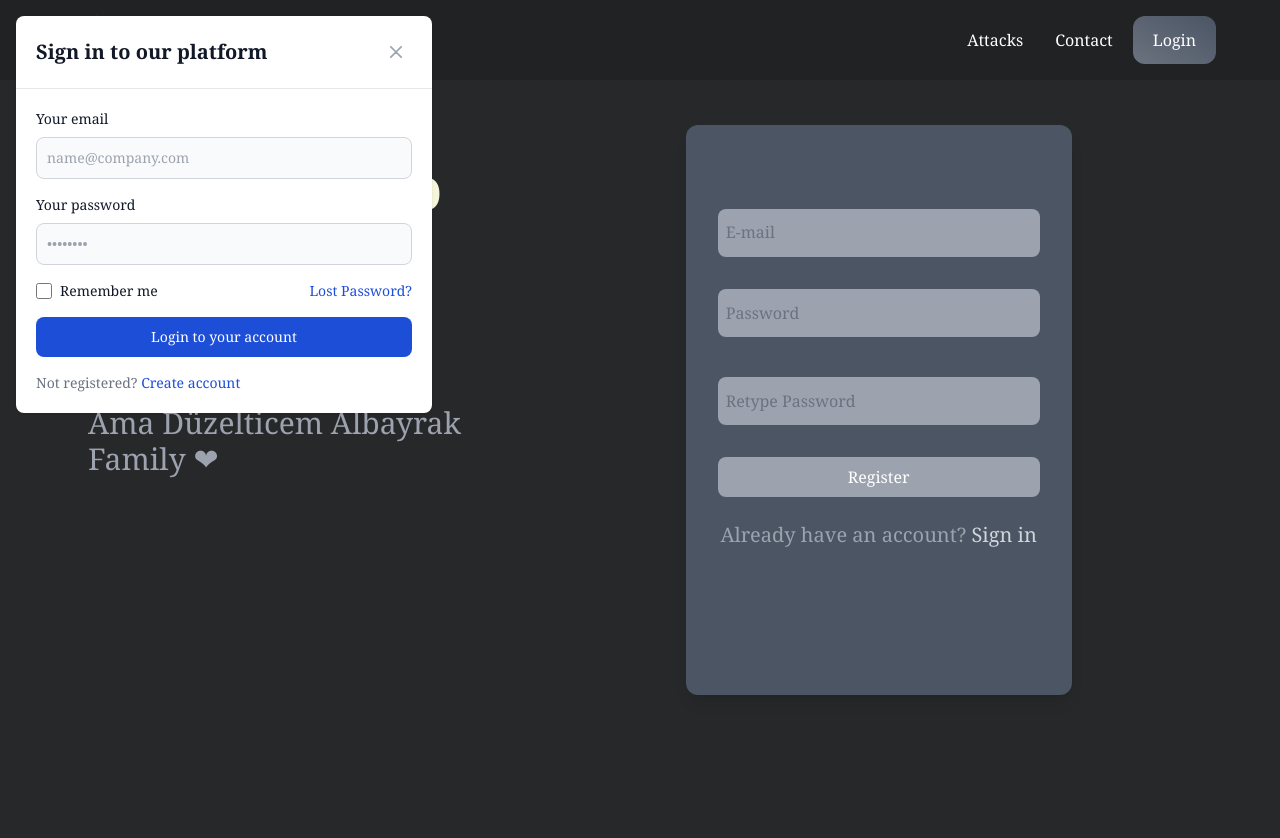
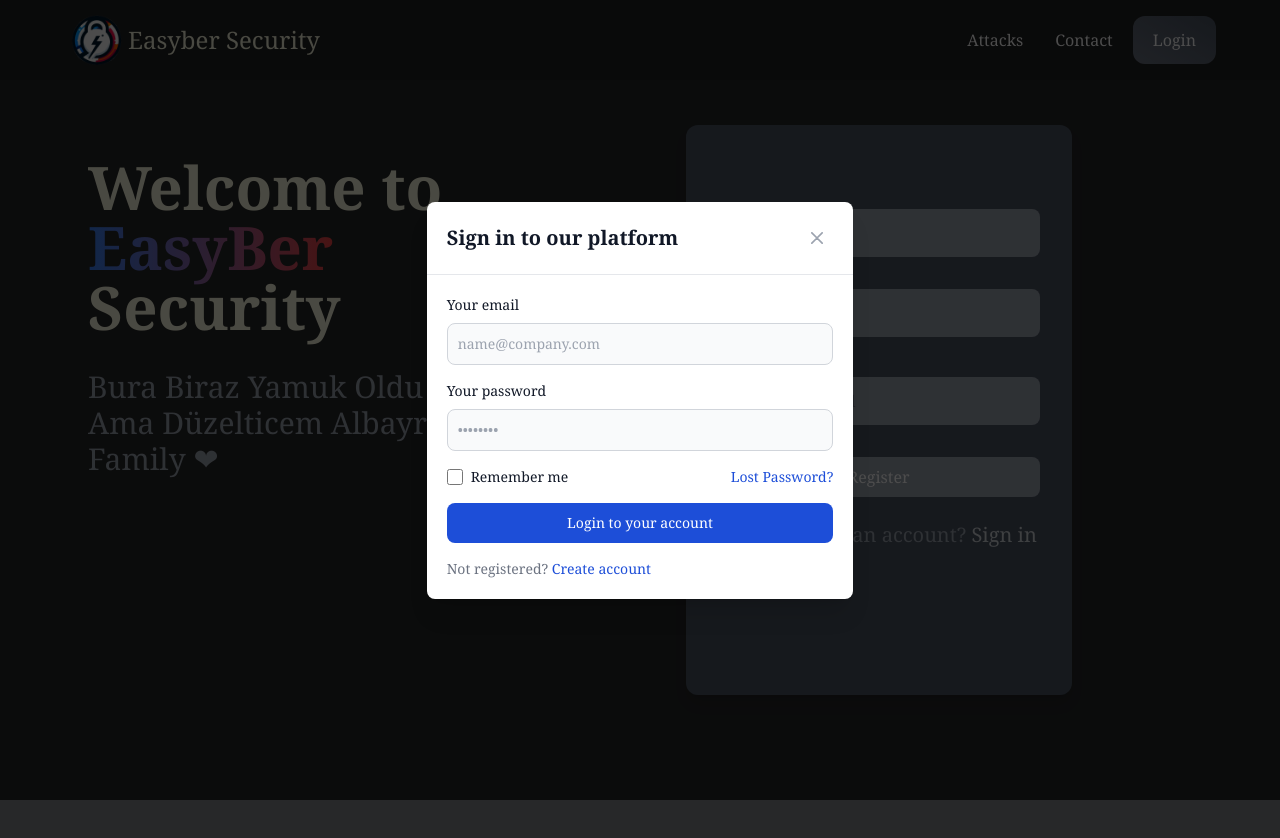
Before and after one commit to MuratOzte/Cyber-security-project, a React (Vite) app in the folder client/: page / in a window 1280 px wide. Both pictures are taken after a click on the button "Login". Shown: the top 838 px of the page. Built offline with nearby package versions, Linux system fonts and the light colour scheme.

Commit message:
Refactor authentication components and update login modal styles

```diff
--- a/client/src/App.tsx
+++ b/client/src/App.tsx
@@ -1,6 +1,4 @@
-import Contact from './components/home/ContactSection/Contact';
-import Attacks from './components/home/AttacksSection/Attacks';
-import Hero from './components/home/HeroSection/hero';
+import Home from './components/home/Home';
 
 import { useSelector } from 'react-redux';
 import LoginModal from './components/Login/LoginModal';
@@ -12,22 +10,14 @@ function App() {
     return (
         <>
             {ui.isLoginModalOpen && (
-                <div className='w-full h-full flex justify-center items-center' >
-                    <LoginModal />
-                </div>
+                <>
+                    <div className="w-full h-full fixed top-0 left-0 bg-black opacity-70 z-50"></div>
+                    <div className="w-full h-full flex justify-center items-center fixed top-0 left-0 z-50">
+                        <LoginModal />
+                    </div>
+                </>
             )}
-
-            <div className="snap-mandatory snap-y h-screen overflow-y-scroll">
-                <div className="snap-center snap-always">
-                    <Hero />
-                </div>
-                <div className="snap-center snap-always" id="attacks">
-                    <Attacks />
-                </div>
-                <div className="snap-center snap-always" id="contact">
-                    <Contact />
-                </div>
-            </div>
+            <Home />
         </>
     );
 }
--- a/client/src/components/Login/LoginModal.tsx
+++ b/client/src/components/Login/LoginModal.tsx
@@ -3,14 +3,10 @@ import ModalBody from './ModalBody';
 
 const LoginModal = () => {
     return (
-        <div
-            className="overflow-y-auto overflow-x-hidden fixed z-50 justify-center items-center w-full md:inset-0 h-[calc(100%-1rem)] max-h-full"
-        >
-            <div className="relative p-4 w-full max-w-md max-h-full">
-                <div className="relative bg-white rounded-lg shadow dark:bg-gray-700">
-                    <ModalHeader />
-                    <ModalBody />
-                </div>
+        <div className="fixed top-0 left-0 w-full h-full flex items-center justify-center z-50">
+            <div className="absolute bg-white rounded-lg dark:bg-gray-700 w-4/12 shadow-xl">
+                <ModalHeader />
+                <ModalBody />
             </div>
         </div>
     );
--- /dev/null
+++ b/client/src/components/home/Home.tsx
@@ -0,0 +1,21 @@
+import Contact from './ContactSection/Contact';
+import Hero from './HeroSection/hero';
+import Attacks from './AttacksSection/Attacks';
+
+const Home = () => {
+    return (
+        <div className="snap-mandatory snap-y h-screen overflow-y-scroll">
+            <div className="snap-center snap-always">
+                <Hero />
+            </div>
+            <div className="snap-center snap-always" id="attacks">
+                <Attacks />
+            </div>
+            <div className="snap-center snap-always" id="contact">
+                <Contact />
+            </div>
+        </div>
+    );
+};
+
+export default Home;
```
